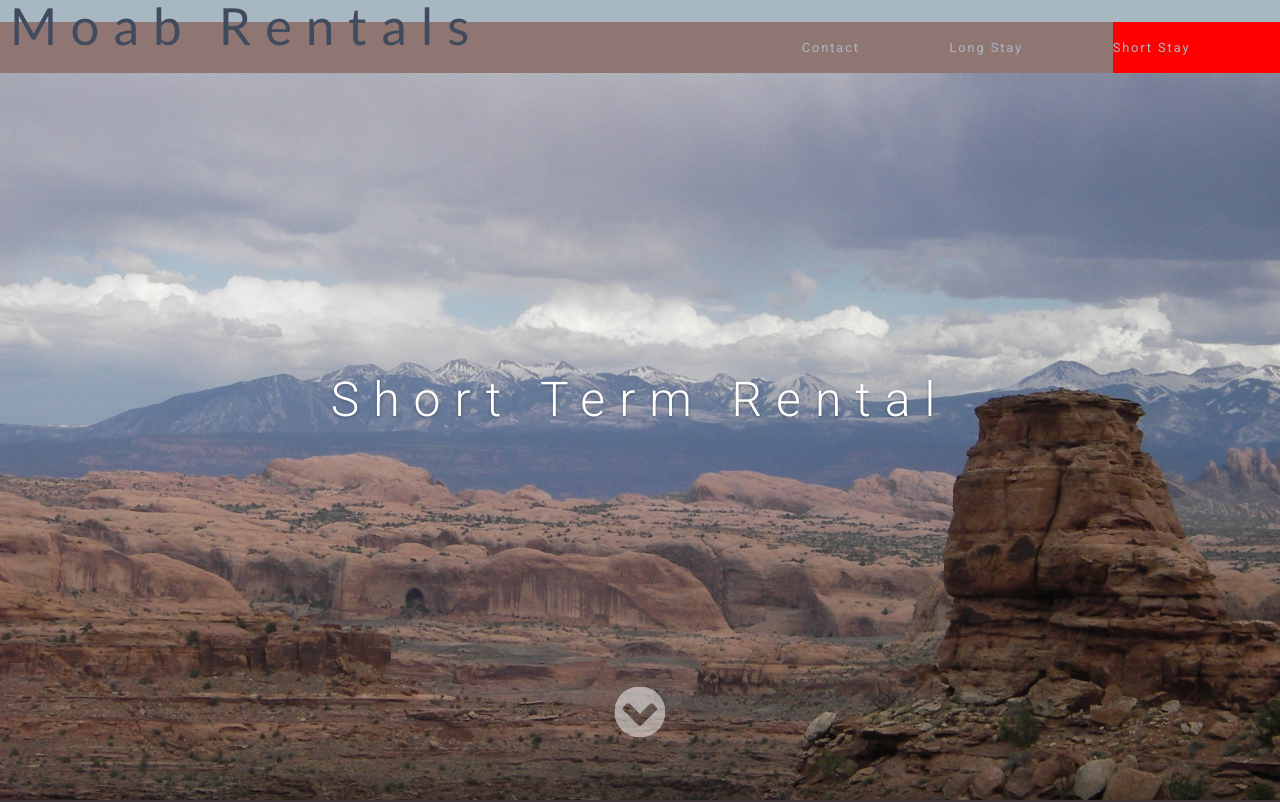
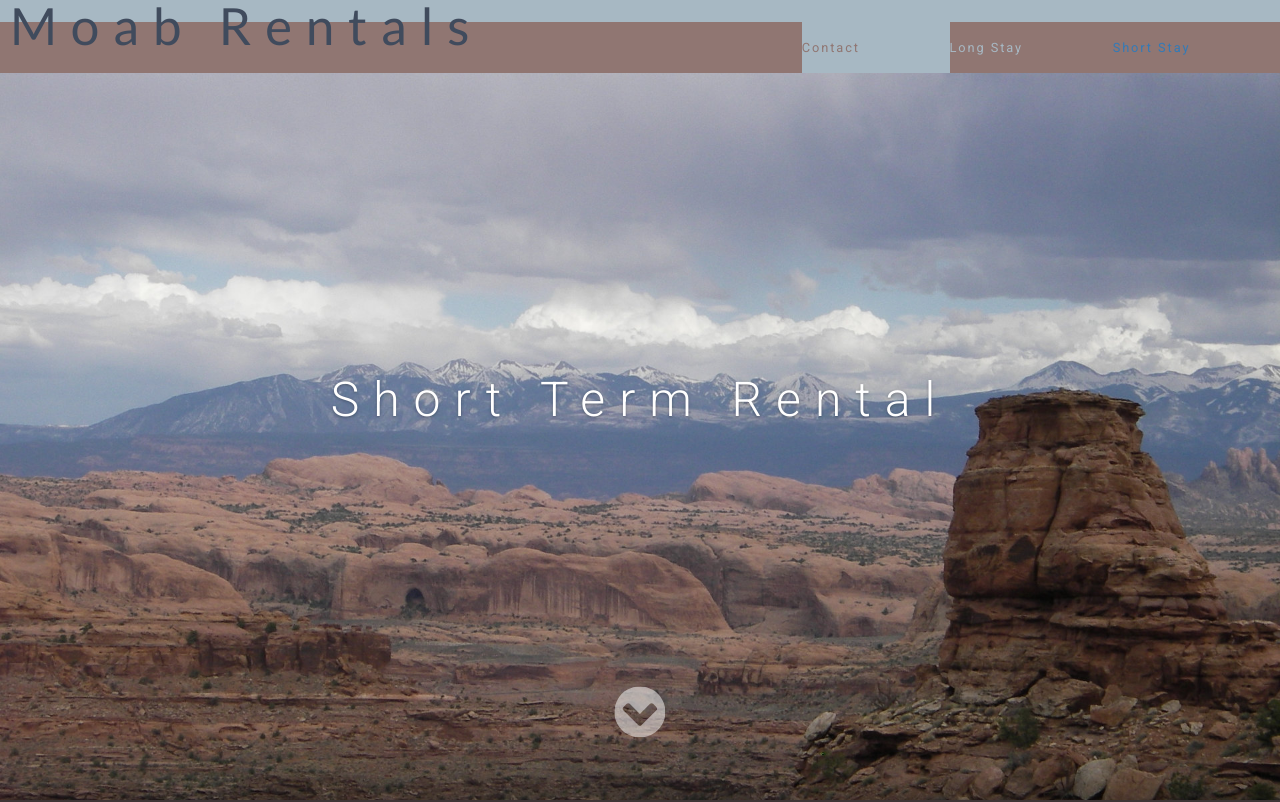
Before and after one commit to jvanvoorst/moab-rentals, a website: page public/html/index.html in a window 1280 px wide. Shown: the top 802 px of the page. Drawn offline with nearby package versions, Linux system fonts and the light colour scheme; some packages are replaced by stand-ins of ours; a script that the page names is missing.

Commit message:
menu bar box

```diff
--- a/bower.json
+++ b/bower.json
@@ -14,5 +14,8 @@
     "bower_components",
     "test",
     "tests"
-  ]
+  ],
+  "dependencies": {
+    "ngSmoothScroll": "^2.0.0"
+  }
 }
--- a/public/html/index.html
+++ b/public/html/index.html
@@ -11,8 +11,7 @@
     <link rel="stylesheet" type="text/css" href="../style/reset.css">
     <link rel="stylesheet" type="text/css" href="../style/style.css">
 
-    <!-- <script type="text/javascript" src="https://cdnjs.cloudflare.com/ajax/libs/angular.js/1.5.5/angular.min.js"></script> -->
-    <script type="text/javascript" src="../../bower_components/angular/angular.min.js"></script>
+    <script type="text/javascript" src="https://cdnjs.cloudflare.com/ajax/libs/angular.js/1.5.5/angular.min.js"></script>
     <script type="text/javascript" src="https://cdnjs.cloudflare.com/ajax/libs/angular.js/1.4.7/angular-route.js"></script>
     <script src="https://cdnjs.cloudflare.com/ajax/libs/angular.js/1.5.5/angular-touch.min.js"></script>
     <script src="https://cdnjs.cloudflare.com/ajax/libs/angular.js/1.5.5/angular-animate.min.js"></script>
@@ -27,10 +26,12 @@
 
         <header class="mr-header" id="top">
 
-            <div  class="nav-bar">
-                <a class="nav-links" ng-class="{'link-active' : position === 'short'}" scroll-to="short" offset="40" duration="2000">Short Stay</a>
-                <a class="nav-links" scroll-to="long" offset="40" duration="2000">Long Stay</a>
-                <a class="nav-links" scroll-to="contact" offset="40" duration="2000">Contact</a>
+            <div class="nav-bar">
+                <div class="nav-links">
+                    <a  ng-class="{'link-active' : position === 'short'}" scroll-to="short" offset="40" duration="2000">Short Stay</a>
+                </div>
+                <a class="nav-links" ng-class="{'link-active' : position === 'long'}" scroll-to="long" offset="40" duration="2000">Long Stay</a>
+                <a class="nav-links" ng-class="{'link-active' : position === 'contact'}" scroll-to="contact" offset="40" duration="2000">Contact</a>
             </div>
             <p class="title" scroll-to="top">Moab Rentals</p>
 
--- a/public/js/main.js
+++ b/public/js/main.js
@@ -9,30 +9,17 @@
                 console.log($scope.position);
             });
         }
+        if (this.pageYOffset > 2650) {
+            $scope.$apply(function() {
+                $scope.position = 'long';
+            });
+        }
+        if (this.pageYOffset > 4850) {
+            $scope.$apply(function() {
+                $scope.position = 'contact';
+            });
+        }
     });
-
-    // $scope.scrollPosition = '';
-
-    // function scrollPosition(e) {
-
-    //     console.log(window.pageYOffset);
-    //     console.log($scope.position);
-
-    //     if (window.pageYOffset > 1000 ) {
-    //         $scope.position = 'short';
-    //         console.log('short');
-    //     }
-
-    //     // if (window.pageYOffset > 2650 ) {
-    //     //     $scope.position = 'long';
-    //     // }
-    //     // if ( window.pageYOffset > 4850 ) {
-    //     //     $scope.position = 'contact';
-    //     // }
-    // }
-
-    // // Scroll handler to toggle classes.
-    // window.addEventListener('scroll', scrollPosition, false);
 
 }]);
 
--- a/public/style/style.css
+++ b/public/style/style.css
@@ -39,7 +39,8 @@
     display: none;
 }
 .link-active {
-    background-color: red;
+    background-color: #A7B8C3;
+    color: #907672;
 }
 
 /* Main Content ==============================================================*/
```
